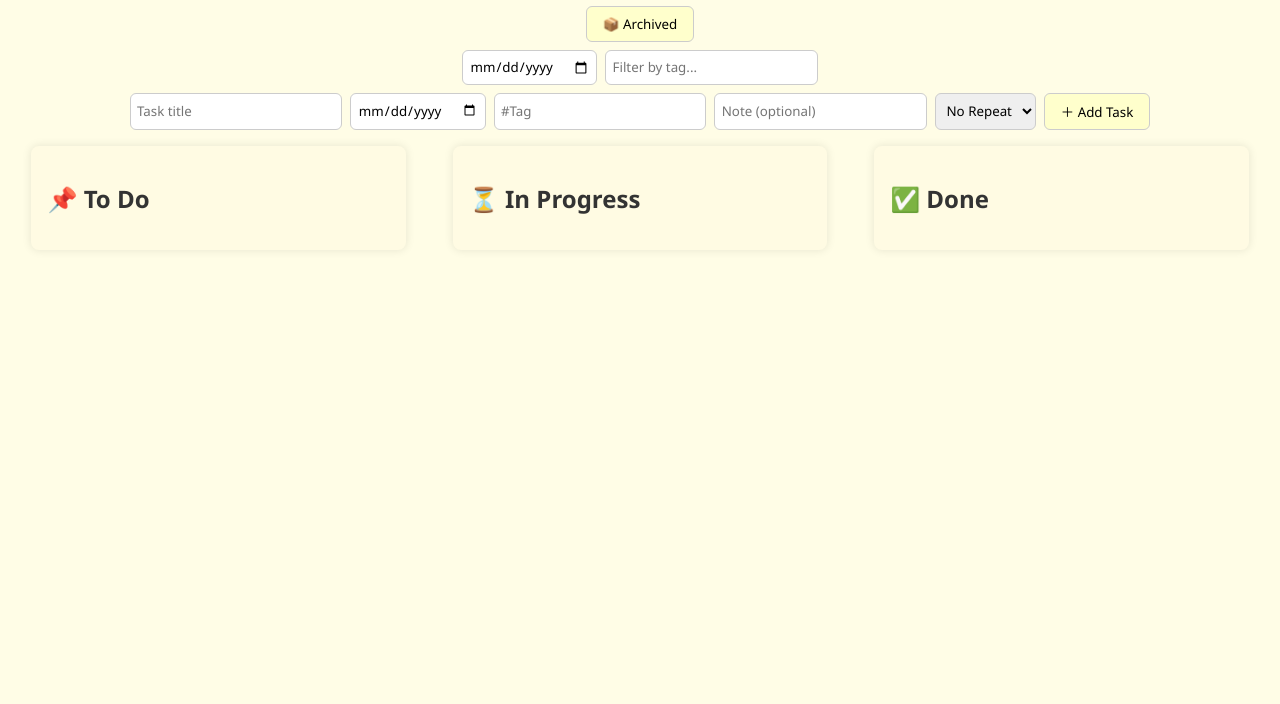
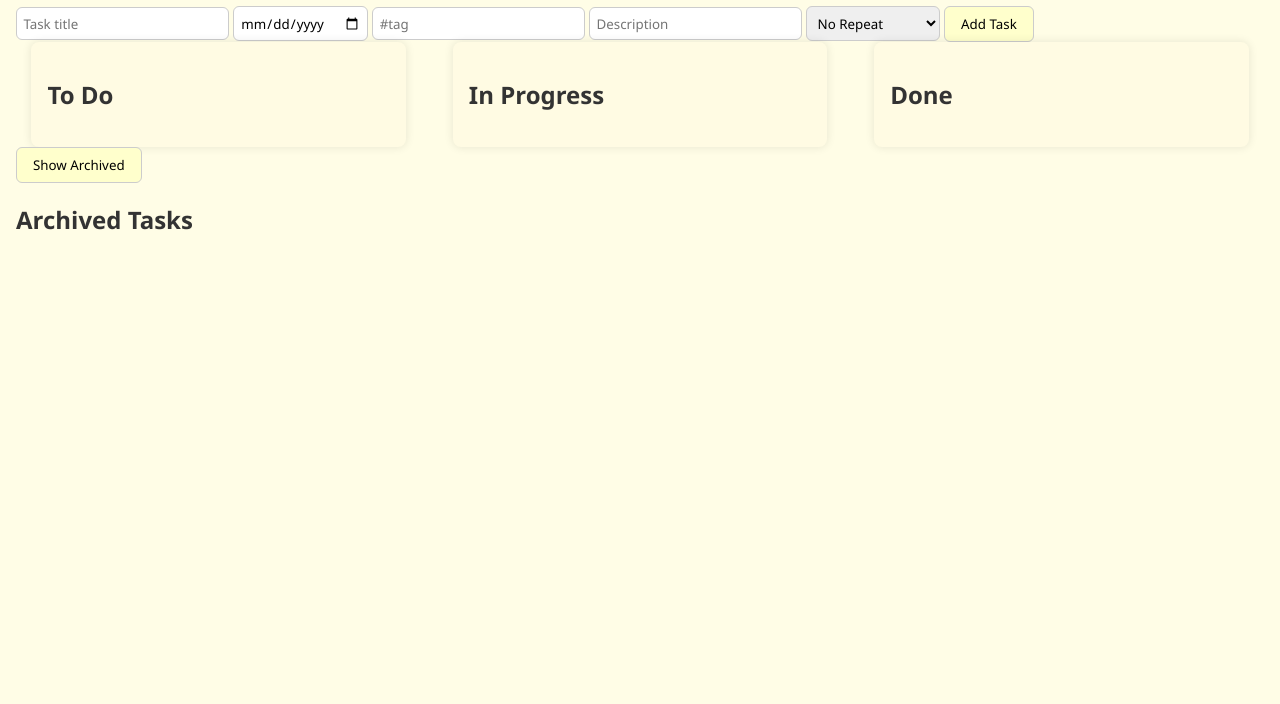
Before and after one commit to trinhngocquinn/quinnnote, a plain HTML site: page index.html in a window 1280 px wide. Shown: the part 96-800 px from the top of the page. Drawn offline with Linux system fonts and the light colour scheme.

Commit message:
Update index.html

```diff
--- a/index.html
+++ b/index.html
@@ -3,53 +3,47 @@
 <head>
   <meta charset="UTF-8" />
   <meta name="viewport" content="width=device-width, initial-scale=1.0"/>
-  <title>Task Manager</title>
-  <link rel="stylesheet" href="style.css" />
+  <title>Task Manager - Kanban</title>
+  <link rel="stylesheet" href="style.css"/>
 </head>
 <body>
-  <header>
-    <h1>✨ Task Manager</h1>
-    <button id="archiveToggle">📦 Archived</button>
-    <div class="filters">
-      <input type="date" id="filterDate" />
-      <input type="text" id="filterTag" placeholder="Filter by tag..." />
-    </div>
-    <div class="new-task">
-      <input type="text" id="taskTitle" placeholder="Task title" />
-      <input type="date" id="taskDue" />
-      <input type="text" id="taskTags" placeholder="#Tag" />
-      <input type="text" id="taskNote" placeholder="Note (optional)" />
-      <select id="taskRepeat">
+  <div class="app-container">
+    <h1>Task Manager</h1>
+    <form id="task-form">
+      <input type="text" id="task-title" placeholder="Task title" required/>
+      <input type="date" id="task-deadline"/>
+      <input type="text" id="task-tag" placeholder="#tag"/>
+      <input type="text" id="task-description" placeholder="Description"/>
+      <select id="task-repeat">
         <option value="">No Repeat</option>
-        <option value="daily">Daily</option>
-        <option value="weekly">Weekly</option>
-        <option value="monthly">Monthly</option>
+        <option value="daily">Repeat Daily</option>
+        <option value="weekly">Repeat Weekly</option>
+        <option value="monthly">Repeat Monthly</option>
       </select>
-      <button id="addTask">＋ Add Task</button>
-    </div>
-  </header>
+      <button type="submit">Add Task</button>
+    </form>
 
-  <main>
     <div class="kanban">
       <div class="column" data-status="todo">
-        <h2>📌 To Do</h2>
-        <div class="task-list" id="todoList"></div>
+        <h2>To Do</h2>
+        <div class="task-list" id="todo-list"></div>
       </div>
       <div class="column" data-status="in-progress">
-        <h2>⏳ In Progress</h2>
-        <div class="task-list" id="progressList"></div>
+        <h2>In Progress</h2>
+        <div class="task-list" id="in-progress-list"></div>
       </div>
       <div class="column" data-status="done">
-        <h2>✅ Done</h2>
-        <div class="task-list" id="doneList"></div>
+        <h2>Done</h2>
+        <div class="task-list" id="done-list"></div>
       </div>
     </div>
-    <div class="archived hidden" id="archiveList">
-      <h2>📦 Archived Tasks</h2>
-      <div class="task-list" id="archivedContainer"></div>
+
+    <button id="toggle-archive">Show Archived</button>
+    <div id="archive" class="hidden">
+      <h2>Archived Tasks</h2>
+      <div class="task-list" id="archive-list"></div>
     </div>
-  </main>
-
+  </div>
   <script src="script.js"></script>
 </body>
 </html>
```
